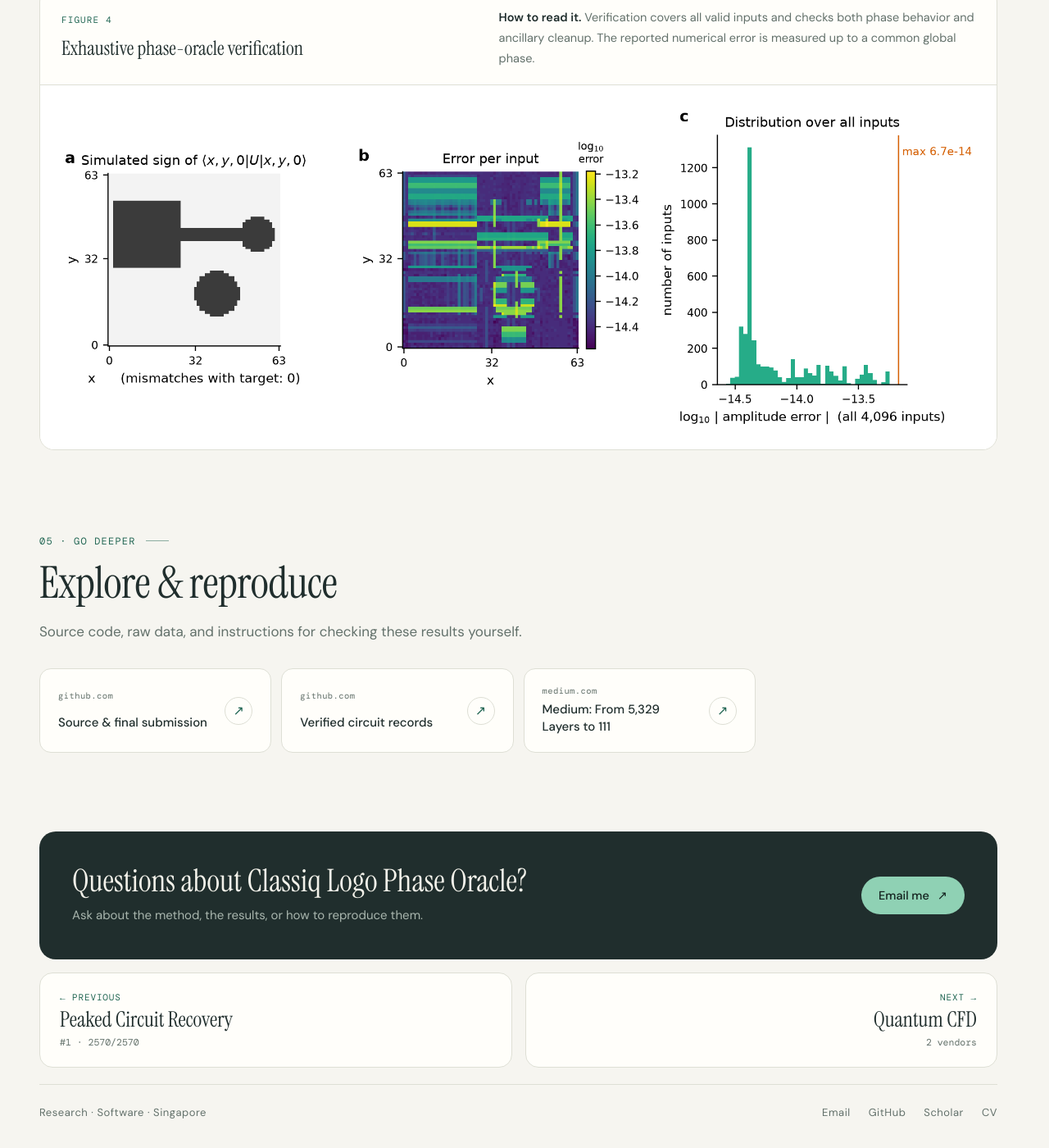
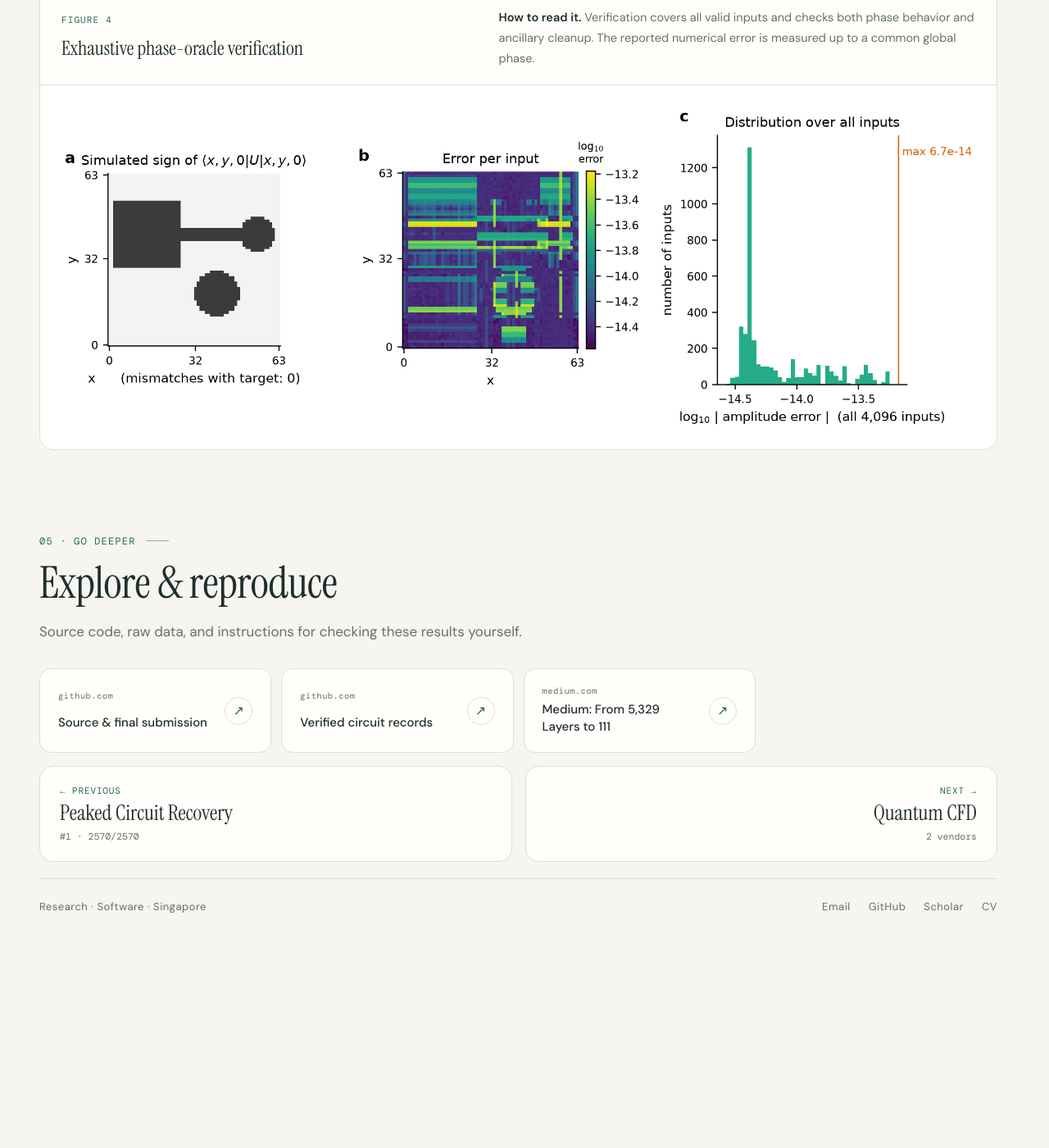
Before and after one commit to MonitSharma/portfolio, a Jekyll site: the page built from work/classiq/index.html, in a window 1280 px wide and 1400 px high, scrolled down 6023 px. Shown: the whole window at 82% size. Built offline with Jekyll 4.4.1, drawn with Linux system fonts in a browser that asks for light colours; after the commit the page ends 7172 px from its top, so only the background shows below that.

Commit message:
Remove question panels from all project pages

```diff
--- a/_layouts/project.html
+++ b/_layouts/project.html
@@ -117,10 +117,6 @@
   <div class="resource-grid">{% for resource in project.resources %}<a class="resource reveal" style="--d:{{ forloop.index0 | modulo: 3 }}" href="{{ resource.url }}" target="_blank" rel="noopener"><span class="resource-host">{{ resource.url | split: '/' | slice: 2 | first | remove: 'www.' }}</span><span class="resource-label">{{ resource.label | escape }}</span><span class="arrow-dot" aria-hidden="true">↗</span></a>{% endfor %}</div>
 </section>
 
-<div class="ask reveal">
-  <div><h2>Questions about {{ project.title | escape }}?</h2><p>Ask about the method, the results, or how to reproduce them.</p></div>
-  <a class="btn btn-light" href="mailto:monitsharma437@gmail.com?subject={{ project.title | url_encode }}">Email me <span class="arr" aria-hidden="true">↗</span></a>
-</div>
 <nav class="pager" aria-label="More projects">
   <a class="pager-card" href="{{ prev_p.page | relative_url }}"><span class="pager-dir">← Previous</span><span class="pager-title">{{ prev_p.title | escape }}</span><span class="pager-metric">{{ prev_p.metric | escape }}</span></a>
   <a class="pager-card next" href="{{ next_p.page | relative_url }}"><span class="pager-dir">Next →</span><span class="pager-title">{{ next_p.title | escape }}</span><span class="pager-metric">{{ next_p.metric | escape }}</span></a>
--- a/assets/css/redesign.css
+++ b/assets/css/redesign.css
@@ -421,9 +421,6 @@ footer a:hover{color:var(--accent)}
 .resource .arrow-dot{grid-column:2;grid-row:1/3}
 .resource:hover{border-color:var(--accent);transform:translateY(-2px)}
 .resource:hover .arrow-dot{background:var(--accent);border-color:var(--accent);color:var(--paper)}
-.ask{display:flex;flex-wrap:wrap;justify-content:space-between;align-items:center;gap:24px;margin-top:clamp(64px,8vw,96px);padding:clamp(28px,4vw,40px);border-radius:20px;background:var(--block);color:var(--block-ink)}
-.ask h2{font:400 clamp(28px,3vw,38px)/1.1 var(--serif)}
-.ask p{margin-top:8px;font-size:15px;color:var(--block-muted)}
 .pager{display:grid;grid-template-columns:repeat(2,minmax(0,1fr));gap:16px;margin-top:16px}
 .pager-card{display:flex;flex-direction:column;gap:6px;padding:22px 24px;border:1px solid var(--line);border-radius:16px;background:var(--surface);transition:border-color .25s,transform .3s var(--ease),box-shadow .3s var(--ease)}
 .pager-card.next{align-items:flex-end;text-align:right}
@@ -526,7 +523,7 @@ footer a:hover{color:var(--accent)}
 @media print{
   :root,:root[data-theme="dark"]{--paper:#fff;--surface:#fff;--ink:#111;--muted:#444;--line:#ddd;--line-strong:#bbb;--accent:#216653;--accent-strong:#174c3e;--soft:#f3f5f1;--tint:#e3ede0;--block:#fff;--block-ink:#111;--block-muted:#444;--block-line:#ddd;--block-accent:#216653;--shadow:none}
   body{font-size:11pt}
-  .sidebar,.progress,.skip,.topline,.hero-actions,.lab-controls,.lab-readout,.lab-log,.lab-stages,.toolbar,.more-row,.contact-orbit,.contact-actions,.theme-toggle,.pager,.ask,.figure-index,.fig-zoom,footer a{display:none!important}
+  .sidebar,.progress,.skip,.topline,.hero-actions,.lab-controls,.lab-readout,.lab-log,.lab-stages,.toolbar,.more-row,.contact-orbit,.contact-actions,.theme-toggle,.pager,.figure-index,.fig-zoom,footer a{display:none!important}
   .shell{display:block} main{padding:0}
   .paper[hidden]{display:grid!important} .project[hidden]{display:flex!important}
   .reveal,.hero h1 .line,.hero-lede,.hero-stats,.lab{opacity:1!important;transform:none!important;animation:none!important}
```
